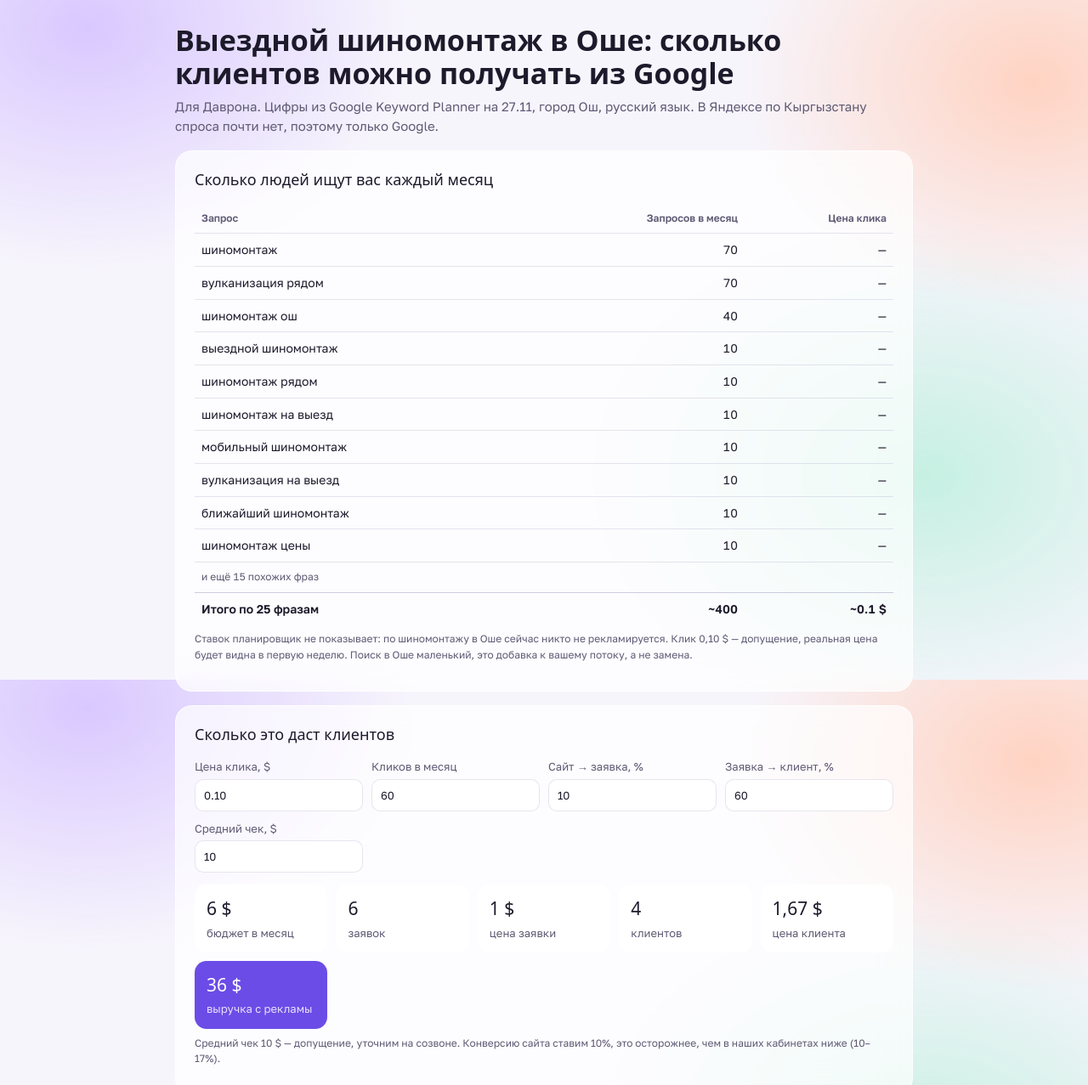
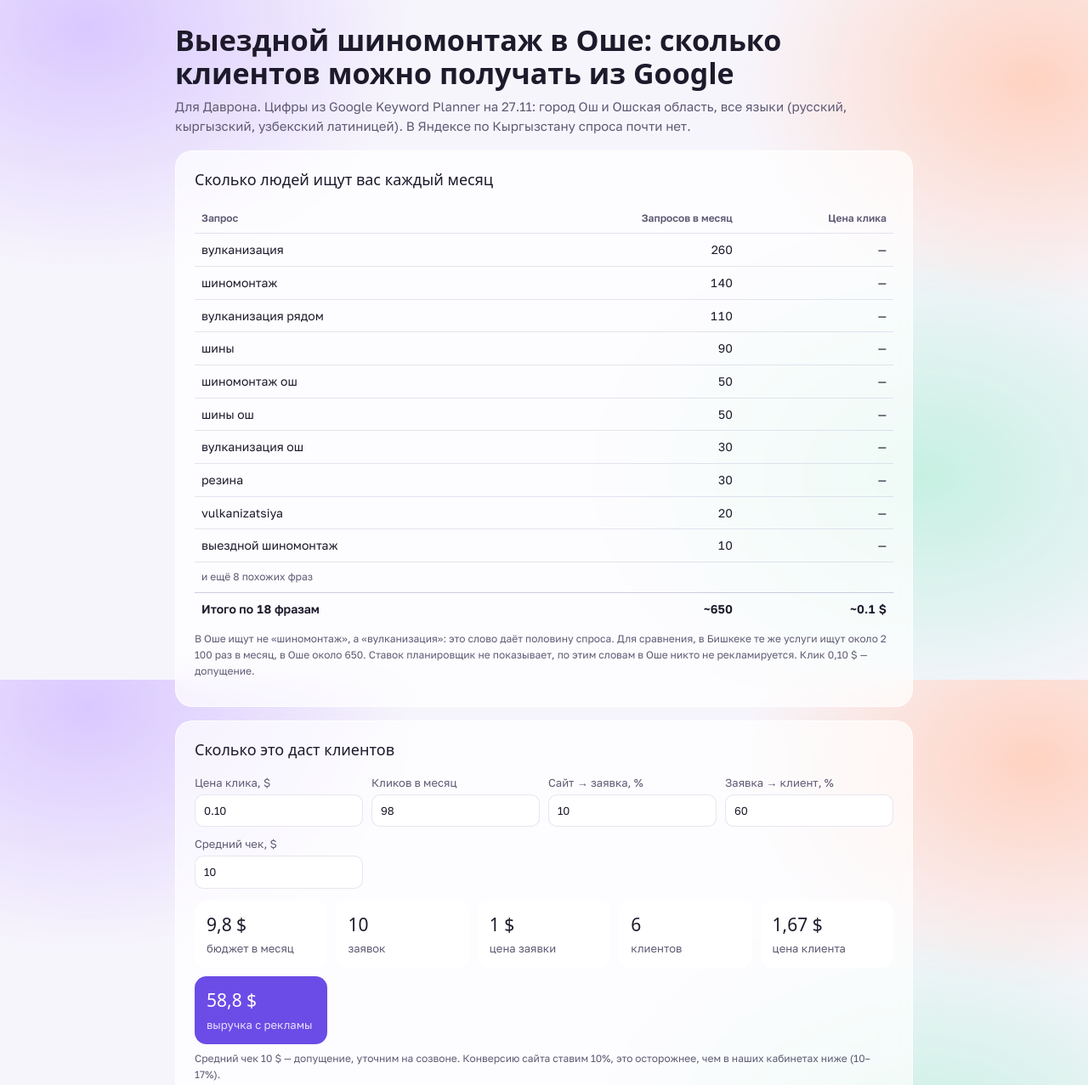
Before and after one commit to MaximMaximenia/ads-dashboard, a browser extension: page dashboard/leads/2026-11-26/кп-27.11/davron-27-11-кп.html in a window 1280 px wide. Shown: the top 1277 px of the page at 85% size. Drawn offline with Linux system fonts and the light colour scheme; a web font is replaced by a local one.

Commit message:
КП Ош: спрос по всем языкам и «вулканизации»
Co-Authored-By: Claude Opus 5.5 <noreply@anthropic.com>

```diff
--- a/dashboard/leads/2026-11-26/кп-27.11/davron-27-11-кп.html
+++ b/dashboard/leads/2026-11-26/кп-27.11/davron-27-11-кп.html
@@ -51,17 +51,17 @@ tfoot td{font-weight:600;border-bottom:0}
 .box{background:#fff;border-radius:16px;padding:14px 16px} .box ul{margin:0;padding-left:18px;font-size:14px} .box li{margin:3px 0}
 @media (max-width:620px){.two{grid-template-columns:1fr}}
 </style></head><body><div class="wrap">
-<header><h1>Выездной шиномонтаж в Оше: сколько клиентов можно получать из Google</h1><p class="sub">Для Даврона. Цифры из Google Keyword Planner на 27.11, город Ош, русский язык. В Яндексе по Кыргызстану спроса почти нет, поэтому только Google.</p></header>
+<header><h1>Выездной шиномонтаж в Оше: сколько клиентов можно получать из Google</h1><p class="sub">Для Даврона. Цифры из Google Keyword Planner на 27.11: город Ош и Ошская область, все языки (русский, кыргызский, узбекский латиницей). В Яндексе по Кыргызстану спроса почти нет.</p></header>
 
 <section class="card"><h2>Сколько людей ищут вас каждый месяц</h2>
 <div class="tbl"><table><thead><tr><th>Запрос</th><th class="n">Запросов в месяц</th><th class="n">Цена клика</th></tr></thead>
-<tbody><tr><td>шиномонтаж</td><td class="n">70</td><td class="n">—</td></tr><tr><td>вулканизация рядом</td><td class="n">70</td><td class="n">—</td></tr><tr><td>шиномонтаж ош</td><td class="n">40</td><td class="n">—</td></tr><tr><td>выездной шиномонтаж</td><td class="n">10</td><td class="n">—</td></tr><tr><td>шиномонтаж рядом</td><td class="n">10</td><td class="n">—</td></tr><tr><td>шиномонтаж на выезд</td><td class="n">10</td><td class="n">—</td></tr><tr><td>мобильный шиномонтаж</td><td class="n">10</td><td class="n">—</td></tr><tr><td>вулканизация на выезд</td><td class="n">10</td><td class="n">—</td></tr><tr><td>ближайший шиномонтаж</td><td class="n">10</td><td class="n">—</td></tr><tr><td>шиномонтаж цены</td><td class="n">10</td><td class="n">—</td></tr><tr><td class="src" colspan="3">и ещё 15 похожих фраз</td></tr></tbody><tfoot><tr><td>Итого по 25 фразам</td><td class="n">~400</td><td class="n">~0.1 $</td></tr></tfoot></table></div>
-<p class="src">Ставок планировщик не показывает: по шиномонтажу в Оше сейчас никто не рекламируется. Клик 0,10 $ — допущение, реальная цена будет видна в первую неделю. Поиск в Оше маленький, это добавка к вашему потоку, а не замена.</p></section>
+<tbody><tr><td>вулканизация</td><td class="n">260</td><td class="n">—</td></tr><tr><td>шиномонтаж</td><td class="n">140</td><td class="n">—</td></tr><tr><td>вулканизация рядом</td><td class="n">110</td><td class="n">—</td></tr><tr><td>шины</td><td class="n">90</td><td class="n">—</td></tr><tr><td>шиномонтаж ош</td><td class="n">50</td><td class="n">—</td></tr><tr><td>шины ош</td><td class="n">50</td><td class="n">—</td></tr><tr><td>вулканизация ош</td><td class="n">30</td><td class="n">—</td></tr><tr><td>резина</td><td class="n">30</td><td class="n">—</td></tr><tr><td>vulkanizatsiya</td><td class="n">20</td><td class="n">—</td></tr><tr><td>выездной шиномонтаж</td><td class="n">10</td><td class="n">—</td></tr><tr><td class="src" colspan="3">и ещё 8 похожих фраз</td></tr></tbody><tfoot><tr><td>Итого по 18 фразам</td><td class="n">~650</td><td class="n">~0.1 $</td></tr></tfoot></table></div>
+<p class="src">В Оше ищут не «шиномонтаж», а «вулканизация»: это слово даёт половину спроса. Для сравнения, в Бишкеке те же услуги ищут около 2 100 раз в месяц, в Оше около 650. Ставок планировщик не показывает, по этим словам в Оше никто не рекламируется. Клик 0,10 $ — допущение.</p></section>
 
 <section class="card"><h2>Сколько это даст клиентов</h2>
 <div class="ctl">
 <label>Цена клика, $<input id="cpc" type="number" step="any" value="0.10"></label>
-<label>Кликов в месяц<input id="clk" type="number" value="60"></label>
+<label>Кликов в месяц<input id="clk" type="number" value="98"></label>
 <label>Сайт → заявка, %<input id="cr" type="number" step="any" value="10"></label>
 <label>Заявка → клиент, %<input id="cl2" type="number" step="any" value="60"></label>
 <label>Средний чек, $<input id="chk" type="number" value="10"></label>
@@ -97,7 +97,7 @@ tfoot td{font-weight:600;border-bottom:0}
 <div class="pn"><span class="e">📞</span><b>Звонит или пишет</b><span>заявка у вас в мессенджере</span></div>
 <div class="pn"><span class="e">💰</span><b>Становится клиентом</b><span>видно, сколько он стоил</span></div>
 </div>
-<h3 style="margin-top:18px">Что будет на сайте</h3><ul><li>Карточка в Google Картах с фото машины и отзывами</li><li>Цены на шиномонтаж, балансировку и вулканизацию</li><li>Кнопка звонка и WhatsApp на первом экране</li><li>Зона выезда на карте и время приезда</li><li>Фото вашей выездной машины</li></ul></section>
+<h3 style="margin-top:18px">Что будет на сайте</h3><ul><li>Карточка в Google Картах «Вулканизация · выезд» с фото машины и отзывами</li><li>Слова «вулканизация» и «шиномонтаж» в названии и тексте, на русском и узбекском</li><li>Цены на вулканизацию, шиномонтаж и балансировку</li><li>Кнопка звонка и WhatsApp на первом экране</li><li>Зона выезда на карте и время приезда</li></ul></section>
 
 <section class="card"><h2>Почему ваш сайт будет выделяться</h2>
 <div class="two">
```
Also changed, not shown: dashboard/leads/2026-11-26/график-27.11/index.html (+1 -1 lines).
